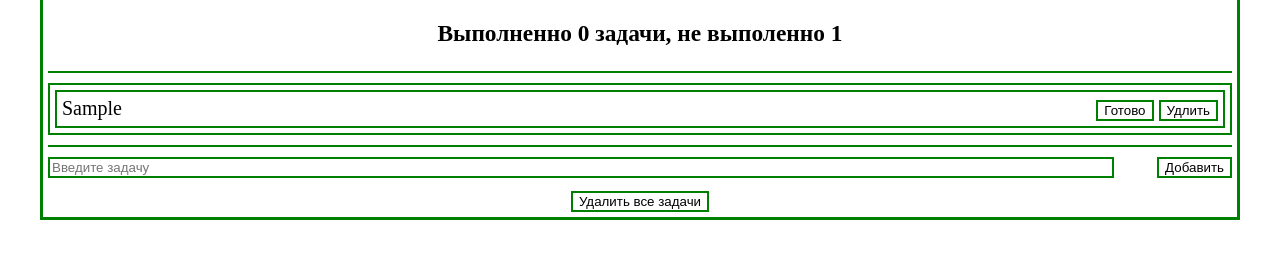
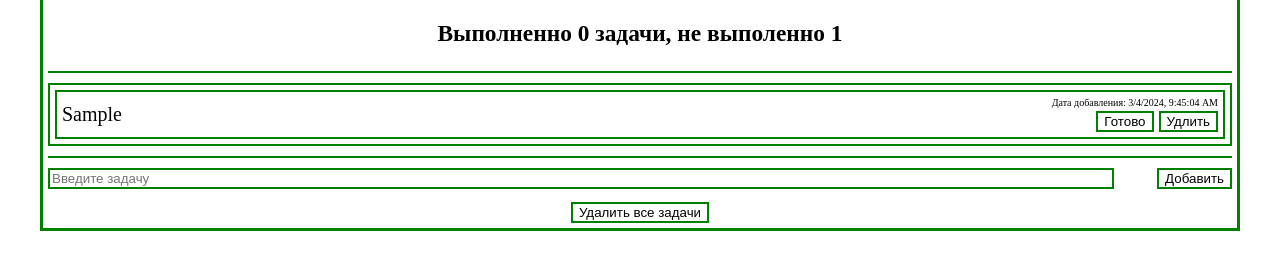
Before and after one commit to Zheldybin/toDo-app, a website built with Vite: page index.html in a window 1280 px wide. Both pictures are taken after typing "Sample" into the empty fields and a click on the button "Добавить". Shown: the part 58-328 px from the top of the page. Built offline with nearby package versions, Linux system fonts and the light colour scheme.

Commit message:
add date

```diff
--- a/src/main.js
+++ b/src/main.js
@@ -5,7 +5,7 @@ import {
   tasks,
   removeTask,
   toggleDone,
-} from './service/tasks.js';
+  } from './service/tasks.js';
 
 import { render } from './service/render.js';
 
--- a/src/service/render.js
+++ b/src/service/render.js
@@ -3,13 +3,21 @@ const render = {
     container.innerHTML += `
           <li id="${item.id}" class="task">
           <span class="${item.done ? "done" : "task-title"}">${item.text}</span>
-            <div class="task-btn">
+
+            <div class="wrapper-info">
+              <div class="data-wrapper">
+                <span class="data">Дата добавления: ${
+                  new Date(item.id).toLocaleString()
+                }</span>
+              </div>
+              <div class="task-btn">
               <button class="task-done btn" data-action="done" data-id=${
                 item.id
               }>Готово</button>
               <button class="task-remove btn" data-action="delete" data-id=${
                 item.id
               }>Удлить</button>
+            </div>
             </div>
           </li>
           `;
--- a/src/service/tasks.js
+++ b/src/service/tasks.js
@@ -3,15 +3,13 @@ import { getAsValue, add as addLS } from "./LS";
 // Вернет первый true
 let tasks = getAsValue("tasks") ?? [];
 
-const add = (value) => {
+const add = (value, resData) => {
   const newTask = {
     id: Date.now(),
     text: value,
     done: false,
   };
-
   tasks.push(newTask);
-
   addLS("tasks", tasks);
 };
 
@@ -27,4 +25,5 @@ const toggleDone = (id) => {
 };
 
 
-export { add, tasks, removeTask, toggleDone};
+
+export { add, tasks, removeTask, toggleDone,};
--- a/src/style/style.css
+++ b/src/style/style.css
@@ -112,3 +112,14 @@ form{
   margin-top: 10px;
   text-align: center;
 }
+
+.data{
+  font-size: 10px;
+  display: block;
+}
+
+.wrapper-info{
+  display: flex;
+  flex-direction: column;
+  align-items: end;
+}
```
